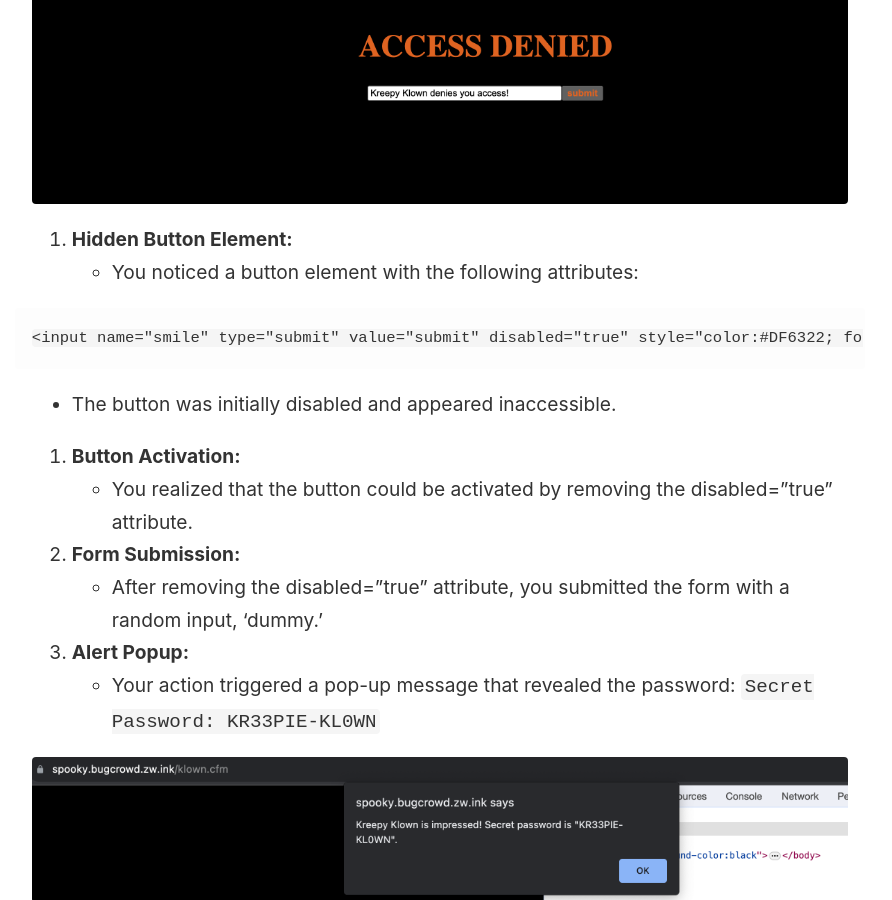
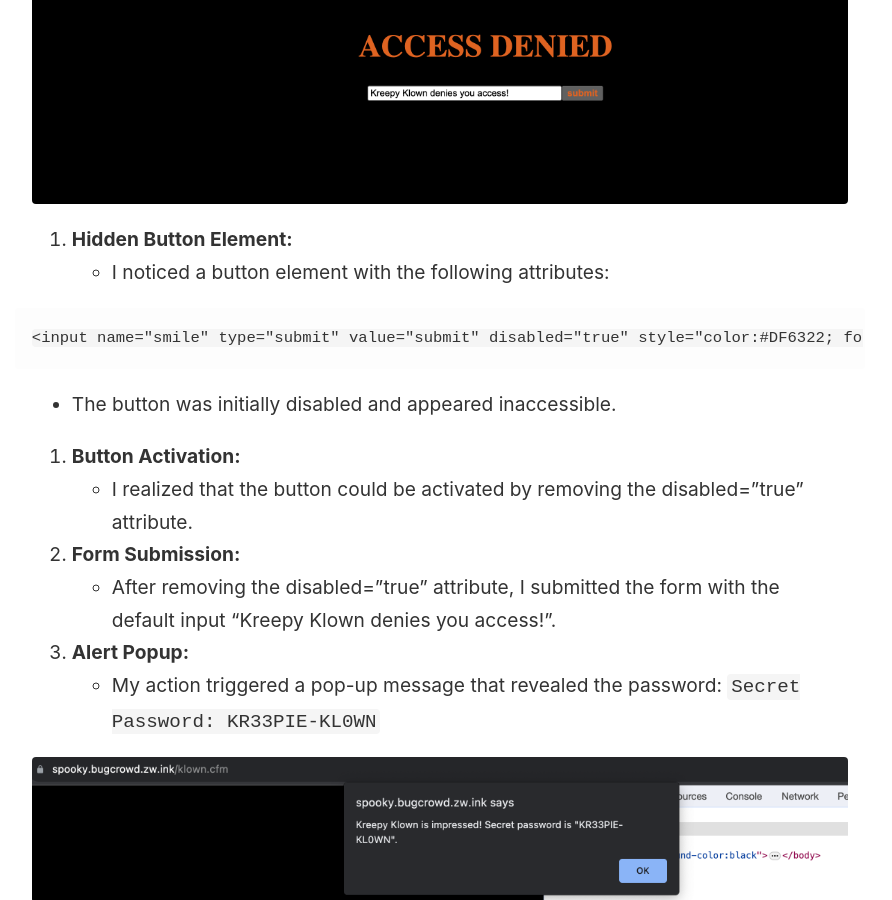
Before and after one commit to 0xPb1/test1, a Jekyll site: the page built from _notes/Bugcrowd/Klown.cfm/klown.cfm 🎪.md, in a window 1280 px wide and 900 px high, scrolled down 1058 px. Shown: the whole window, without its empty margins (45-937 px from the left). Built offline with Jekyll 4.4.1, drawn with Linux system fonts in a browser that asks for light colours; some of the changed text lies outside the part shown.

Commit message:
add I & remove you

````diff
--- a/_notes/Bugcrowd/Klown.cfm/klown.cfm 🎪.md
+++ b/_notes/Bugcrowd/Klown.cfm/klown.cfm 🎪.md
@@ -11,12 +11,12 @@ In this CTF challenge, you were presented with a mysterious web page at the give
 ## Solution:
 
 1. **Initial Exploration:**
-	* Upon visiting the URL [https://spooky.bugcrowd.zw.ink/klown.cfm](https://spooky.bugcrowd.zw.ink/klown.cfm), you encountered a peculiar webpage.
+	* Upon visiting the URL [https://spooky.bugcrowd.zw.ink/klown.cfm](https://spooky.bugcrowd.zw.ink/klown.cfm), I encountered a peculiar webpage.
 
 ![#1](https://raw.githubusercontent.com/0xPb1/test1/main/_notes/Bugcrowd/Klown.cfm/Pasted%20image%2020231101223651.png)
 
 2. **Hidden Button Element:**
-	* You noticed a button element with the following attributes:
+	* I noticed a button element with the following attributes:
 
 ```
 <input name="smile" type="submit" value="submit" disabled="true" style="color:#DF6322; font-weight:bold; cursor: not-allowed" title="Access Denied" id="smile">
@@ -25,11 +25,11 @@ In this CTF challenge, you were presented with a mysterious web page at the give
 * The button was initially disabled and appeared inaccessible.
 
 3. **Button Activation:**
-	* You realized that the button could be activated by removing the disabled="true" attribute.
+	* I realized that the button could be activated by removing the disabled="true" attribute.
 4. **Form Submission:**
-	*  After removing the disabled="true" attribute, you submitted the form with a random input, 'dummy.'
+	*  After removing the disabled="true" attribute, I submitted the form with the default input "Kreepy Klown denies you access!".
 5. **Alert Popup:**
-	* Your action triggered a pop-up message that revealed the password:
+	* My action triggered a pop-up message that revealed the password:
 		`Secret Password: KR33PIE-KL0WN`
 
 ![#2](https://raw.githubusercontent.com/0xPb1/test1/main/_notes/Bugcrowd/Klown.cfm/Pasted%20image%2020231101223939.png)
````
